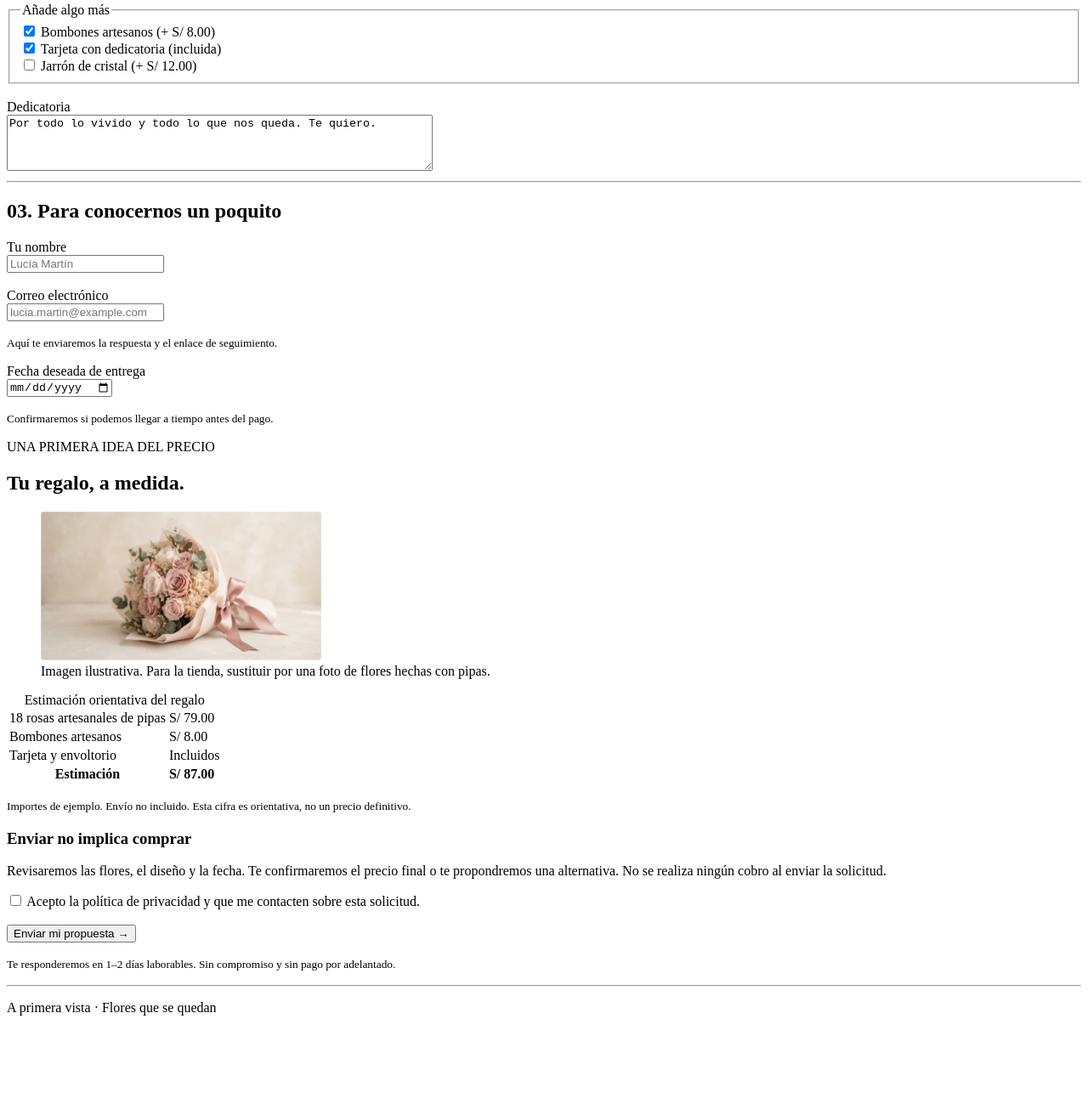
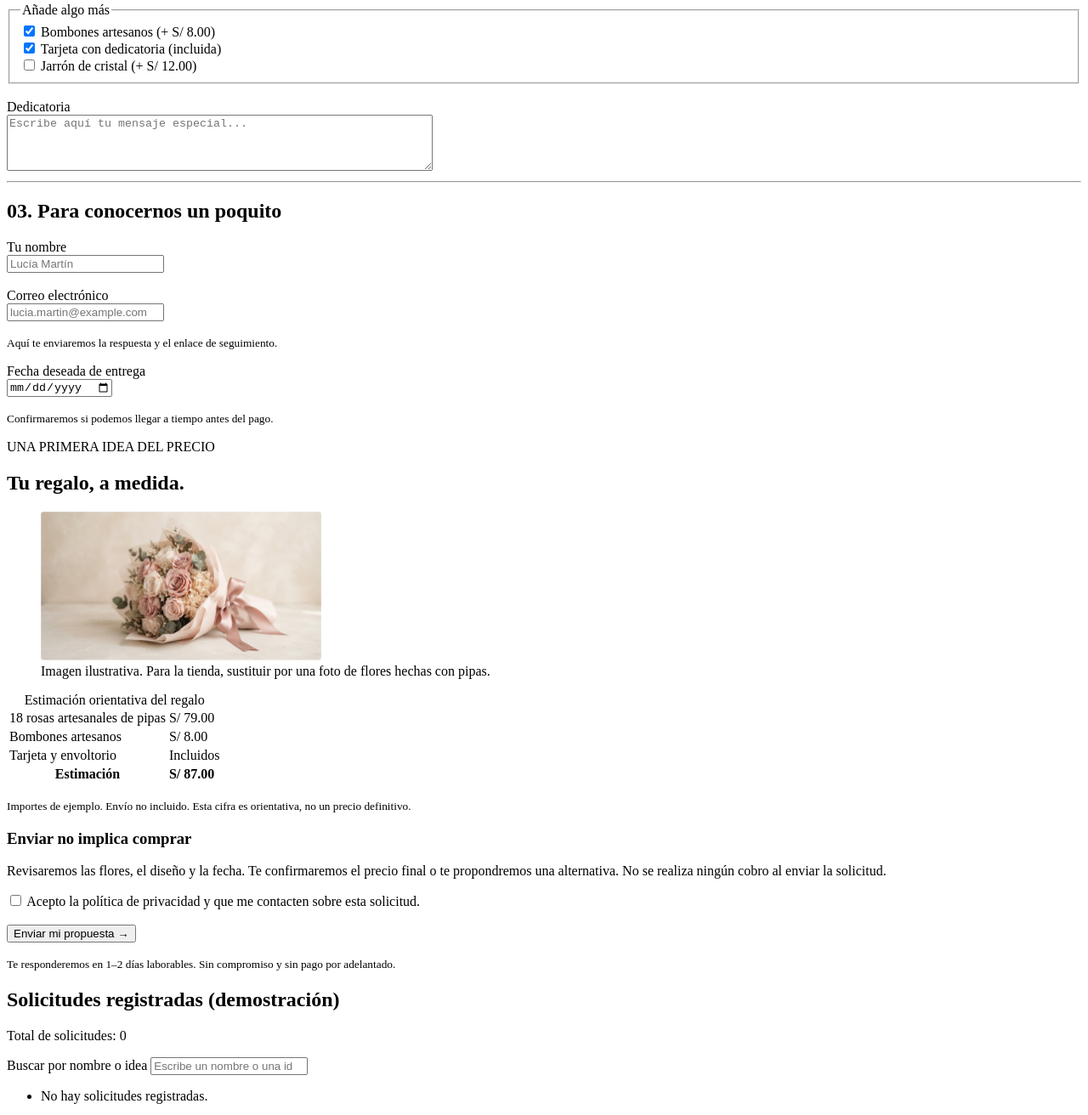
Before and after one commit to BrunoEvan123/Sistemas-de-Informaci-n, a plain HTML site: page Trabajo_grupo/index/personaliza-tu-regalo.html in a window 1280 px wide. Shown: the part 948-2260 px from the top of the page at 85% size. Before the commit the page ends 2159 px from the top, so only its background shows below. Drawn offline with Linux system fonts and the light colour scheme.

Commit message:
conexión de registro y listado al formulario
Added a script for request registration and a section to display registered requests.

```diff
--- a/Trabajo_grupo/index/personaliza-tu-regalo.html
+++ b/Trabajo_grupo/index/personaliza-tu-regalo.html
@@ -4,8 +4,8 @@
     <meta charset="UTF-8">
     <meta name="viewport" content="width=device-width, initial-scale=1.0">
     <title>Personaliza tu regalo | A primera vista</title>
+    <script src="../script/registro_solicitudes.js" defer></script>
 </head>
-
 <body>
     <!-- Navegación -------------------------------------------------------------------------------------------------------->
     <header>
@@ -25,7 +25,6 @@
             </ul>
         </nav>
     </header>
-
     <hr>
 
     <!-- Introducción ------------------------------------------------------------------------------------------------------>
@@ -47,7 +46,6 @@
                 <li>03 Acuerdo y pago</li>
             </ol>
         </nav>
-
         <hr>
 
         <!-- Formulario de personalización ---------------------------------------------------------------------------------->
@@ -65,19 +63,15 @@
                             <input type="text" id="nombre-idea" name="nombre_idea"
                                    placeholder="Para nuestro aniversario" required>
                         </div>
-
                         <br>
-
                         <div>
                             <label for="descripcion-idea">¿Cómo te gustaría que fuera?</label>
                             <br>
                             <textarea id="descripcion-idea" name="descripcion_idea"
-                                      rows="5" cols="60" required
-                                      placeholder="Cuéntanos qué flores, colores y detalles imaginas para tu regalo...">Un ramo romántico de 18 rosas hechas a mano con pipas, en rosa empolvado y malva, con envoltorio marfil y un lazo de satén. Es para nuestro aniversario; me gustaría una composición delicada y muy especial.</textarea>
+                                rows="5" cols="60" required
+                                placeholder="Cuéntanos qué flores, colores y detalles imaginas para tu regalo..."></textarea>
                         </div>
-
                         <br>
-
                         <div>
                             <label for="imagenes-referencia">Imágenes de referencia · Opcional</label>
                             <br>
@@ -87,7 +81,6 @@
                             <p><small>Los límites de cantidad y tamaño necesitarán validación cuando se programe el formulario.</small></p>
                         </div>
                     </section>
-
                     <hr>
 
                     <!-- Segunda parte: características del regalo -->
@@ -101,7 +94,6 @@
                                    min="3" max="50" value="18" required>
                             <p><small>Entre 3 y 50 flores.</small></p>
                         </div>
-
                         <div>
                             <label for="paleta-color">Paleta de color</label>
                             <br>
@@ -114,51 +106,41 @@
                             </select>
                             <p><small>Sujeta a disponibilidad de materiales.</small></p>
                         </div>
-
                         <fieldset>
                             <legend>Añade algo más</legend>
-
                             <div>
                                 <input type="checkbox" id="bombones" name="complementos" value="bombones" checked>
                                 <label for="bombones">Bombones artesanos (+ S/ 8.00)</label>
                             </div>
-
                             <div>
                                 <input type="checkbox" id="tarjeta" name="complementos" value="tarjeta" checked>
                                 <label for="tarjeta">Tarjeta con dedicatoria (incluida)</label>
                             </div>
-
                             <div>
                                 <input type="checkbox" id="jarron" name="complementos" value="jarron">
                                 <label for="jarron">Jarrón de cristal (+ S/ 12.00)</label>
                             </div>
                         </fieldset>
-
                         <br>
-
                         <div>
                             <label for="dedicatoria">Dedicatoria</label>
                             <br>
                             <textarea id="dedicatoria" name="dedicatoria" rows="4" cols="60"
-                                      placeholder="Escribe aquí tu mensaje especial...">Por todo lo vivido y todo lo que nos queda. Te quiero.</textarea>
+                                      placeholder="Escribe aquí tu mensaje especial..."></textarea>
                         </div>
                     </section>
-
                     <hr>
 
                     <!-- Tercera parte: datos de contacto -->
                     <section class="bloque" id="datos-contacto">
                         <h2>03. Para conocernos un poquito</h2>
-
                         <div>
                             <label for="nombre-cliente">Tu nombre</label>
                             <br>
                             <input type="text" id="nombre-cliente" name="nombre_cliente"
                                    placeholder="Lucía Martín" autocomplete="name" required>
                         </div>
-
                         <br>
-
                         <div>
                             <label for="correo-cliente">Correo electrónico</label>
                             <br>
@@ -223,22 +205,29 @@
                             No se realiza ningún cobro al enviar la solicitud.
                         </p>
                     </section>
-
                     <div>
                         <input type="checkbox" id="acepta-privacidad" name="acepta_privacidad" required>
                         <label for="acepta-privacidad">
                             Acepto la política de privacidad y que me contacten sobre esta solicitud.
                         </label>
                     </div>
-
                     <br>
 
-                    <!-- Sin servidor ni JavaScript, este botón no envía datos. -->
+                    <!-- Registro de demostración: los datos se guardan temporalmente en memoria. -->
                     <button type="button">Enviar mi propuesta &rarr;</button>
                     <p><small>Te responderemos en 1–2 días laborables. Sin compromiso y sin pago por adelantado.</small></p>
                 </aside>
             </div>
         </form>
+        <section id="panel-solicitudes">
+            <h2>Solicitudes registradas (demostración)</h2>
+            <p>Total de solicitudes: <span id="contador-solicitudes">0</span></p>
+
+            <label for="buscar-solicitudes">Buscar por nombre o idea</label>
+            <input type="search" id="buscar-solicitudes"
+                   placeholder="Escribe un nombre o una idea">
+            <ul id="lista-solicitudes"></ul>
+        </section>
     </main>
 
     <!-- Footer ------------------------------------------------------------------------------------------------------------>
```
